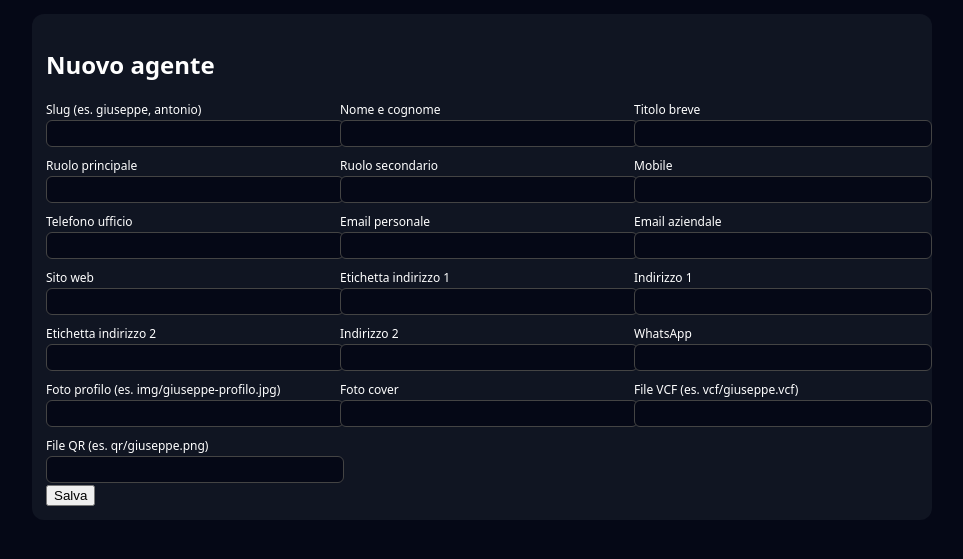
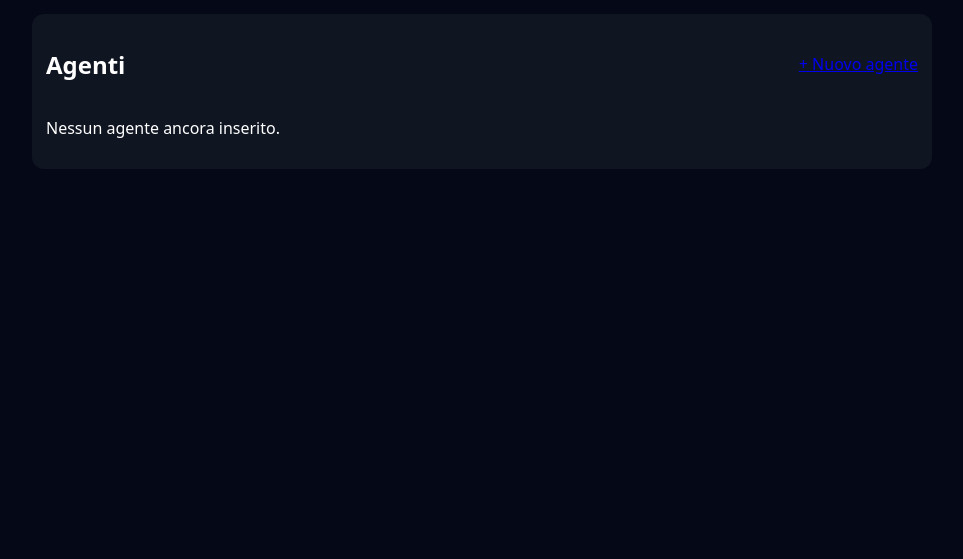
Before and after one commit to gidl59/pay4you-cards-luxury4, a Flask app: page /admin/agent/new in a window 1280 px wide. Shown: the part 62-621 px from the top of the page, without its empty margins (158-1121 px from the left). Run offline with Flask 3, Linux system fonts and the light colour scheme; the visitor is signed in with stand-in values (Sample User, id 1).

Commit message:
Update admin_edit_agent.html

```diff
--- a/templates/admin_edit_agent.html
+++ b/templates/admin_edit_agent.html
@@ -2,115 +2,67 @@
 
 {% block content %}
 <div class="admin-card">
-  <h2>
-    {% if agent %}Modifica agente{% else %}Nuovo agente{% endif %}
-  </h2>
+  <div class="admin-header-row">
+    <h2>Agenti</h2>
+    <a href="{{ url_for('admin_new_agent') }}" class="btn btn-primary">
+      + Nuovo agente
+    </a>
+  </div>
 
-  <form method="post">
-    <div class="form-grid">
-      <div>
-        <label>Slug (es. giuseppe, antonio)</label>
-        {% if agent %}
-          <input type="text" name="slug" value="{{ agent.slug }}" readonly>
-        {% else %}
-          <input type="text" name="slug" required>
-        {% endif %}
-      </div>
+  {% if agents %}
+  <table class="agents-table">
+    <thead>
+      <tr>
+        <th>Slug</th>
+        <th>Nome</th>
+        <th>Ruolo</th>
+        <th>Mobile</th>
+        <th>Azioni</th>
+      </tr>
+    </thead>
+    <tbody>
+      {% for a in agents %}
+      <tr>
+        <td>{{ a.slug }}</td>
+        <td>{{ a.nome }}</td>
+        <td>{{ a.ruolo_principale }}</td>
+        <td>{{ a.mobile }}</td>
+        <td class="agents-actions">
+          <!-- Card pubblica -->
+          <a class="btn btn-small"
+             href="{{ url_for('card', slug=a.slug) }}"
+             target="_blank">
+            Card
+          </a>
 
-      <div>
-        <label>Nome e cognome</label>
-        <input type="text" name="nome" value="{{ agent.nome or '' }}">
-      </div>
+          <!-- Modifica agente -->
+          <a class="btn btn-small btn-secondary"
+             href="{{ url_for('admin_edit_agent', slug=a.slug) }}">
+            Modifica
+          </a>
 
-      <div>
-        <label>Titolo breve</label>
-        <input type="text" name="titolo_breve" value="{{ agent.titolo_breve or '' }}">
-      </div>
+          <!-- vCard, se impostata -->
+          {% if a.vcard_file %}
+          <a class="btn btn-small"
+             href="{{ url_for('static', filename=a.vcard_file) }}"
+             target="_blank">
+            VCF
+          </a>
+          {% endif %}
 
-      <div>
-        <label>Ruolo principale</label>
-        <input type="text" name="ruolo_principale" value="{{ agent.ruolo_principale or '' }}">
-      </div>
-
-      <div>
-        <label>Ruolo secondario</label>
-        <input type="text" name="ruolo_secondario" value="{{ agent.ruolo_secondario or '' }}">
-      </div>
-
-      <div>
-        <label>Mobile</label>
-        <input type="text" name="mobile" value="{{ agent.mobile or '' }}">
-      </div>
-
-      <div>
-        <label>Telefono ufficio</label>
-        <input type="text" name="ufficio" value="{{ agent.ufficio or '' }}">
-      </div>
-
-      <div>
-        <label>Email personale</label>
-        <input type="email" name="email_personale" value="{{ agent.email_personale or '' }}">
-      </div>
-
-      <div>
-        <label>Email aziendale</label>
-        <input type="email" name="email_aziendale" value="{{ agent.email_aziendale or '' }}">
-      </div>
-
-      <div>
-        <label>Sito web</label>
-        <input type="text" name="sito_web" value="{{ agent.sito_web or '' }}">
-      </div>
-
-      <div>
-        <label>Etichetta indirizzo 1</label>
-        <input type="text" name="indirizzo_1_label" value="{{ agent.indirizzo_1_label or '' }}">
-      </div>
-
-      <div>
-        <label>Indirizzo 1</label>
-        <input type="text" name="indirizzo_1" value="{{ agent.indirizzo_1 or '' }}">
-      </div>
-
-      <div>
-        <label>Etichetta indirizzo 2</label>
-        <input type="text" name="indirizzo_2_label" value="{{ agent.indirizzo_2_label or '' }}">
-      </div>
-
-      <div>
-        <label>Indirizzo 2</label>
-        <input type="text" name="indirizzo_2" value="{{ agent.indirizzo_2 or '' }}">
-      </div>
-
-      <div>
-        <label>WhatsApp</label>
-        <input type="text" name="whatsapp" value="{{ agent.whatsapp or '' }}">
-      </div>
-
-      <div>
-        <label>Foto profilo (es. img/giuseppe-profilo.jpg)</label>
-        <input type="text" name="foto_profilo" value="{{ agent.foto_profilo or '' }}">
-      </div>
-
-      <div>
-        <label>Foto cover</label>
-        <input type="text" name="foto_cover" value="{{ agent.foto_cover or '' }}">
-      </div>
-
-      <div>
-        <label>File VCF (es. vcf/giuseppe.vcf)</label>
-        <input type="text" name="vcard_file" value="{{ agent.vcard_file or '' }}">
-      </div>
-
-      <div>
-        <label>File QR (es. qr/giuseppe.png)</label>
-        <input type="text" name="qr_code_file" value="{{ agent.qr_code_file or '' }}">
-      </div>
-    </div>
-
-    <button type="submit" class="btn btn-primary">
-      Salva
-    </button>
-  </form>
+          <!-- QR generato al volo -->
+          <a class="btn btn-small"
+             href="{{ url_for('qr_code', slug=a.slug) }}"
+             target="_blank">
+            QR
+          </a>
+        </td>
+      </tr>
+      {% endfor %}
+    </tbody>
+  </table>
+  {% else %}
+  <p>Nessun agente ancora inserito.</p>
+  {% endif %}
 </div>
 {% endblock %}
```
